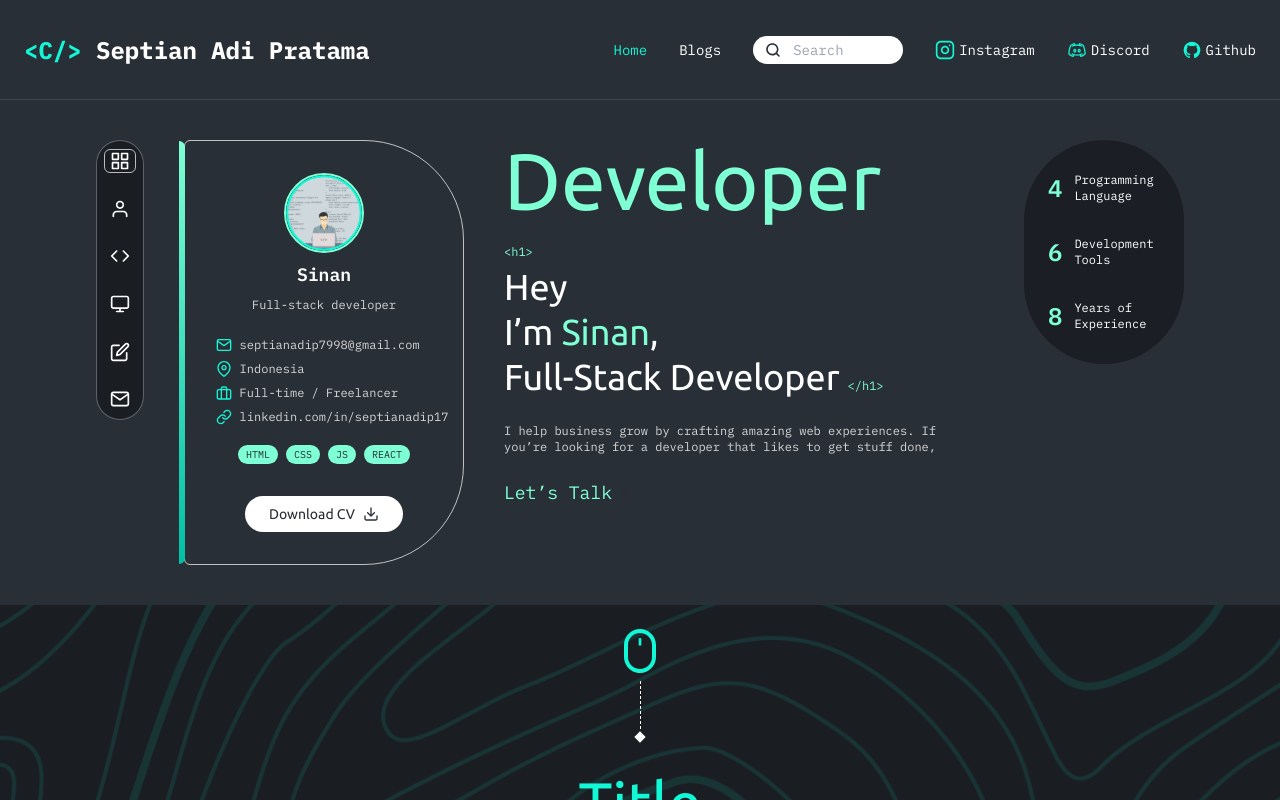
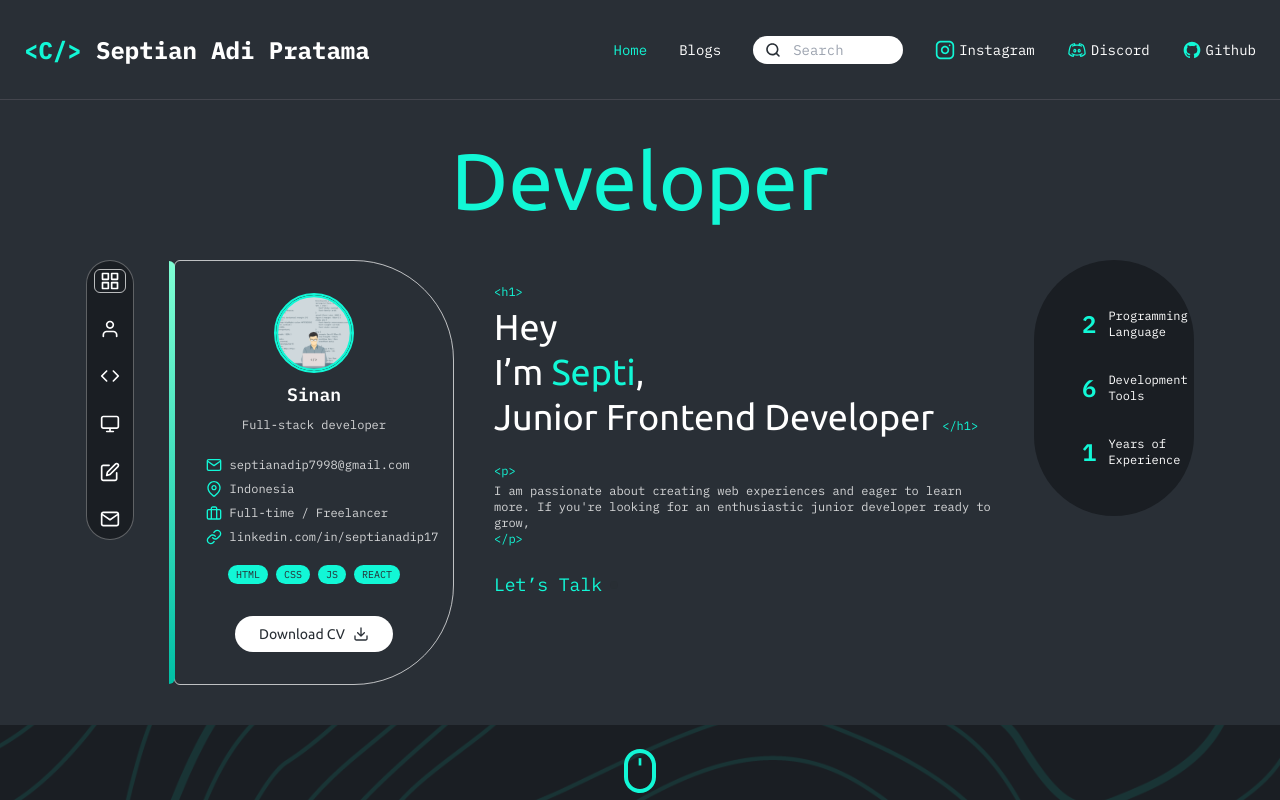
Before and after one commit to septianadip17/personal-website, a React (Vite) app: page / in a window 1280 px wide. Shown: the top 800 px of the page. Built offline with nearby package versions, Linux system fonts and the light colour scheme.

Commit message:
about, hero, sectiontitle edited

```diff
--- a/src/components/About.jsx
+++ b/src/components/About.jsx
@@ -9,7 +9,10 @@ const About = () => {
       className="relative min-h-screen flex flex-col items-center p-6"
       style={{ backgroundImage: `url(${background})`, backgroundSize: "cover" }}
     >
-      <SectionTitle />
+      <SectionTitle
+        title="Projects"
+        description="I had the pleasure of working with these awesome Projects"
+      />
 
       <div className="flex justify-between w-full max-w-6xl mt-16">
         {/* Left side - About content */}
--- a/src/components/Hero.jsx
+++ b/src/components/Hero.jsx
@@ -59,7 +59,7 @@ function ProfileCard() {
         <img
           src={programmer}
           alt="Avatar"
-          className="w-20 h-20 rounded-full border-2 border-[#7FFFD4]"
+          className="w-20 h-20 rounded-full border-2 border-brand1"
         />
         <h2 className="text-lg font-mono font-semibold">Sinan</h2>
         <p className="text-xs font-mono text-white/80">Full-stack developer</p>
@@ -75,14 +75,15 @@ function ProfileCard() {
           {skills.map((skill) => (
             <span
               key={skill}
-              className="bg-[#7FFFD4] text-[#282E34] text-[10px] font-mono rounded-full px-2 py-[2px]"
+              className="bg-brand1 text-[#282E34] text-[10px] font-mono rounded-full px-2 py-[2px]"
             >
               {skill}
             </span>
           ))}
         </div>
         <button className="mt-6 bg-white text-[#282E34] rounded-full px-6 py-2 flex items-center gap-2 text-sm">
-          Download CV <img src={download} alt="download-icon" className="w-4 h-4" />
+          Download CV{" "}
+          <img src={download} alt="download-icon" className="w-4 h-4" />
         </button>
       </div>
     </div>
@@ -91,26 +92,26 @@ function ProfileCard() {
 
 function MainContent() {
   return (
-    <div className="flex flex-col max-w-[480px] w-full">
-      <h1 className="text-[#7FFFD4] text-[4rem] sm:text-[5rem] font-sans font-normal text-center md:text-left leading-[1]">
-        Developer
-      </h1>
+    <div className="flex flex-col max-w-[500px] w-full">
       <div className="mt-6 text-white font-sans">
-        <p className="text-xs text-[#7FFFD4] font-mono mb-1">&lt;h1&gt;</p>
+        <p className="text-xs text-brand1 font-mono mb-1">&lt;h1&gt;</p>
         <h2 className="text-4xl font-normal leading-tight">
           Hey
           <br />
-          I’m <span className="text-[#7FFFD4]">Sinan</span>,<br />
-          Full-Stack Developer
-          <span className="text-xs text-[#7FFFD4] font-mono ml-2">
+          I’m <span className="text-brand1">Septi</span>,<br />
+          Junior Frontend Developer
+          <span className="text-xs text-brand1 font-mono ml-2">
             &lt;/h1&gt;
           </span>
         </h2>
-        <p className="mt-6 text-xs font-mono text-white/80">
-          I help business grow by crafting amazing web experiences. If you’re
-          looking for a developer that likes to get stuff done,
+        <p className="text-xs mt-6 text-brand1 font-mono mb-1">&lt;p&gt;</p>
+        <p className=" text-xs font-mono text-white/80">
+          I am passionate about creating web experiences and eager to learn
+          more. If you&apos;re looking for an enthusiastic junior developer
+          ready to grow,
         </p>
-        <p className="mt-6 text-[#7FFFD4] font-mono text-lg flex items-center gap-2 cursor-pointer select-none">
+        <p className="text-xs text-brand1 font-mono mb-1">&lt;/p&gt;</p>
+        <p className="mt-6 text-brand1 font-mono text-lg flex items-center gap-2 cursor-pointer select-none">
           Let’s Talk
           <span className="bg-[#282E34] rounded-full p-1 flex items-center justify-center">
             <i className="fas fa-envelope" />
@@ -123,16 +124,16 @@ function MainContent() {
 
 function StatsCard() {
   const stats = [
-    { value: 4, label1: "Programming", label2: "Language" },
+    { value: 2, label1: "Programming", label2: "Language" },
     { value: 6, label1: "Development", label2: "Tools" },
-    { value: 8, label1: "Years of", label2: "Experience" },
+    { value: 1, label1: "Years of", label2: "Experience" },
   ];
 
   return (
-    <div className="bg-[#1B1F25] rounded-full max-w-[160px] w-full flex flex-col gap-8 py-8 px-6 text-white font-mono text-xs">
+    <div className="bg-bg2 rounded-full max-w-[160px] w-full flex flex-col gap-8 py-12 px-12 text-white font-mono text-xs">
       {stats.map(({ value, label1, label2 }) => (
         <div key={label1} className="flex items-center gap-3">
-          <span className="text-[#7FFFD4] text-2xl font-semibold">{value}</span>
+          <span className="text-brand1 text-2xl font-semibold">{value}</span>
           <div>
             <p>{label1}</p>
             <p>{label2}</p>
@@ -145,7 +146,11 @@ function StatsCard() {
 
 export default function Hero() {
   return (
-    <section className="flex flex-col md:flex-row items-center justify-center px-6 py-10 bg-bg1 text-white">
+    <section className="flex flex-col items-center justify-center px-6 py-10 bg-bg1 text-white">
+      <h1 className="text-brand1 text-[4rem] sm:text-[5rem] font-sans font-normal text-center leading-[1] mb-10">
+        Developer
+      </h1>
+
       <div className="flex flex-col md:flex-row items-center md:items-start justify-center gap-10 w-full max-w-[1200px] mx-auto">
         <SideNav />
         <ProfileCard />
--- a/src/components/SectionTitle.jsx
+++ b/src/components/SectionTitle.jsx
@@ -1,7 +1,8 @@
 import React from "react";
+import PropTypes from "prop-types";
 import mouse from "../assets/icons/mouse.svg";
 
-const SectionTitle = () => {
+const SectionTitle = ({ title, description }) => {
   return (
     <div className="flex flex-col items-center gap-8">
       <div className="flex flex-col items-center">
@@ -10,7 +11,7 @@ const SectionTitle = () => {
         <div className="w-2 h-2 bg-white rotate-45 mt-1"></div>
       </div>
 
-      <h1 className="text-brand1 text-6xl font-normal">Title</h1>
+      <h1 className="text-brand1 text-6xl font-normal">{title}</h1>
 
       <div className="flex flex-col items-center gap-4">
         <div className="flex items-center space-x-6">
@@ -20,11 +21,21 @@ const SectionTitle = () => {
         </div>
 
         <p className="text-white text-center max-w-3xl text-base">
-          I had the pleasure of working with these awesome Projects
+          {description}
         </p>
       </div>
     </div>
   );
 };
 
+SectionTitle.propTypes = {
+  title: PropTypes.string.isRequired,
+  description: PropTypes.string.isRequired,
+};
+
+SectionTitle.defaultProps = {
+  title: "Title",
+  description: "Description",
+};
+
 export default SectionTitle;
```
